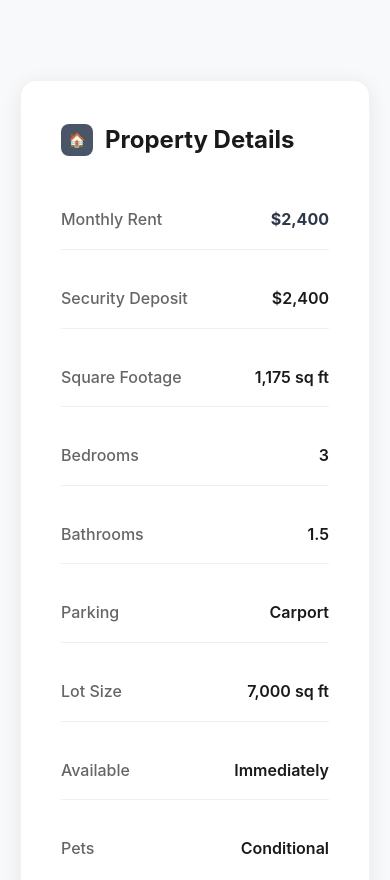
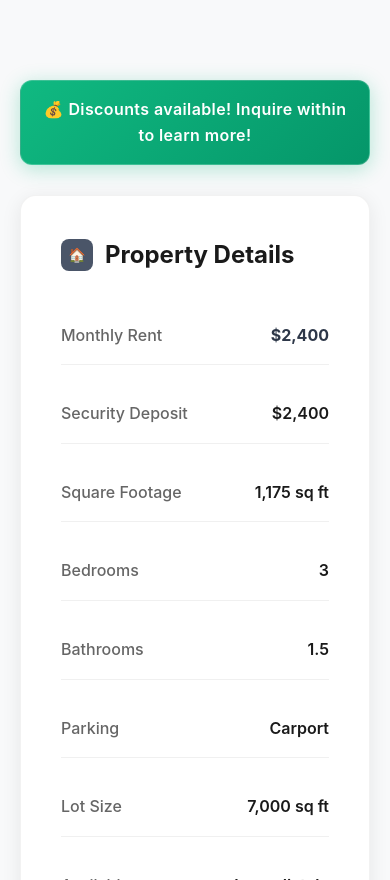
Before and after one commit to maxperrigo/maxperrigo.github.io, a plain HTML site: page index.html in a window 390 px wide. Shown: the part 872-1752 px from the top of the page. Drawn offline with Linux system fonts and the light colour scheme.

Commit message:
Add discount notification banner

```diff
--- a/index.html
+++ b/index.html
@@ -151,6 +151,24 @@
             padding: 80px 40px;
         }
 
+        .notification-banner {
+            background: linear-gradient(135deg, #10b981 0%, #059669 100%);
+            color: white;
+            padding: 20px 40px;
+            border-radius: 12px;
+            margin-bottom: 40px;
+            text-align: center;
+            box-shadow: 0 4px 20px rgba(16, 185, 129, 0.3);
+            border: 1px solid rgba(255, 255, 255, 0.2);
+        }
+
+        .notification-text {
+            font-size: 1.125rem;
+            font-weight: 600;
+            margin: 0;
+            letter-spacing: 0.025em;
+        }
+
         .gallery-section {
             margin-bottom: 120px;
         }
@@ -616,6 +634,15 @@
             .hero-stats {
                 flex-direction: column;
                 gap: 20px;
+            }
+
+            .notification-banner {
+                padding: 16px 20px;
+                margin-bottom: 30px;
+            }
+
+            .notification-text {
+                font-size: 1rem;
             }
 
             .gallery-grid {
@@ -716,6 +743,10 @@
     </section>
 
     <main class="main-content">
+        <div class="notification-banner">
+            <p class="notification-text">💰 Discounts available! Inquire within to learn more!</p>
+        </div>
+
         <section class="details-section">
             <div class="details-card">
                 <h3 class="card-title">
```
